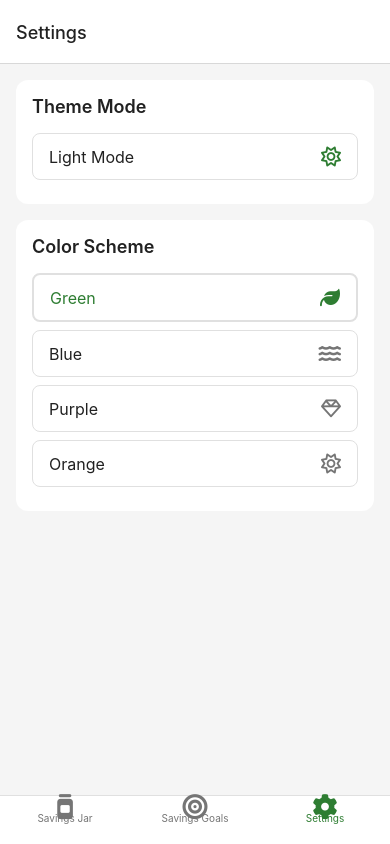
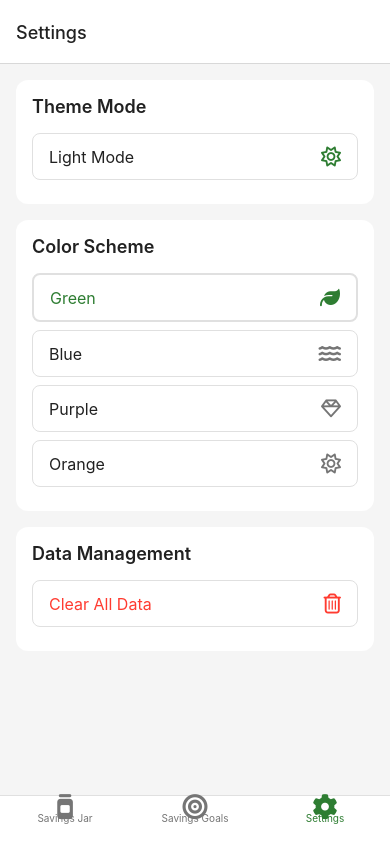
Before and after one commit to yiuriel/impulse-jar, a React Native app: screen /Settings in a window 390 px wide. Built offline with nearby package versions, Linux system fonts and the light colour scheme.

Commit message:
rename for impulse jar, and add a clear all data

```diff
--- a/app.json
+++ b/app.json
@@ -1,7 +1,7 @@
 {
   "expo": {
-    "name": "word-collector",
-    "slug": "word-collector",
+    "name": "impulse-jar",
+    "slug": "impulse-jar",
     "version": "1.0.0",
     "orientation": "portrait",
     "icon": "./assets/icon.png",
--- a/package.json
+++ b/package.json
@@ -1,5 +1,5 @@
 {
-  "name": "word-collector",
+  "name": "impulse-jar",
   "license": "0BSD",
   "version": "1.0.0",
   "main": "index.ts",
--- a/src/components/SavingForm.tsx
+++ b/src/components/SavingForm.tsx
@@ -85,7 +85,7 @@ const styles = StyleSheet.create({
   cardTitle: {
     fontSize: 20,
     fontWeight: "600",
-    color: "#212121",
+    color: "#cccccc",
     marginBottom: 16,
   },
   input: {
--- a/src/context/SavingsContext.tsx
+++ b/src/context/SavingsContext.tsx
@@ -21,11 +21,16 @@ interface SavingsContextType {
   setAmount: (value: string) => void;
   addSaving: () => Promise<void>;
   deleteSaving: (id: string) => Promise<void>;
-  addJar: (name: string, description: string, goalAmount?: number) => Promise<void>;
+  addJar: (
+    name: string,
+    description: string,
+    goalAmount?: number
+  ) => Promise<void>;
   deleteJar: (id: string) => Promise<void>;
   selectJar: (id: string) => void;
   updateJarGoal: (jarId: string, goalAmount: number) => Promise<void>;
   updateJar: (jarId: string, updates: Partial<SavingsJar>) => Promise<void>;
+  clearAllData: () => Promise<void>;
 }
 
 const SavingsContext = createContext<SavingsContextType | undefined>(undefined);
@@ -61,10 +66,14 @@ export const SavingsProvider: React.FC<{ children: ReactNode }> = ({
   };
 
   const selectedJar = selectedJarId
-    ? jars.find(jar => jar.id === selectedJarId) || null
+    ? jars.find((jar) => jar.id === selectedJarId) || null
     : null;
 
-  const addJar = async (name: string, description: string, goalAmount?: number) => {
+  const addJar = async (
+    name: string,
+    description: string,
+    goalAmount?: number
+  ) => {
     if (!name) {
       Alert.alert("Error", "Please provide a name for the jar");
       return;
@@ -93,7 +102,7 @@ export const SavingsProvider: React.FC<{ children: ReactNode }> = ({
   };
 
   const deleteJar = async (id: string) => {
-    const updatedJars = jars.filter(jar => jar.id !== id);
+    const updatedJars = jars.filter((jar) => jar.id !== id);
     try {
       await AsyncStorage.setItem(JARS_KEY, JSON.stringify(updatedJars));
       setJars(updatedJars);
@@ -106,10 +115,8 @@ export const SavingsProvider: React.FC<{ children: ReactNode }> = ({
   };
 
   const updateJarGoal = async (jarId: string, goalAmount: number) => {
-    const updatedJars = jars.map(jar =>
-      jar.id === jarId
-        ? { ...jar, goalAmount }
-        : jar
+    const updatedJars = jars.map((jar) =>
+      jar.id === jarId ? { ...jar, goalAmount } : jar
     );
 
     try {
@@ -121,7 +128,7 @@ export const SavingsProvider: React.FC<{ children: ReactNode }> = ({
   };
 
   const updateJar = async (jarId: string, updates: Partial<SavingsJar>) => {
-    const jarIndex = jars.findIndex(jar => jar.id === jarId);
+    const jarIndex = jars.findIndex((jar) => jar.id === jarId);
     if (jarIndex === -1) {
       Alert.alert("Error", "Jar not found");
       return;
@@ -177,7 +184,7 @@ export const SavingsProvider: React.FC<{ children: ReactNode }> = ({
       totalSaved: selectedJar.totalSaved + numAmount,
     };
 
-    const updatedJars = jars.map(jar =>
+    const updatedJars = jars.map((jar) =>
       jar.id === selectedJar.id ? updatedJar : jar
     );
 
@@ -194,16 +201,16 @@ export const SavingsProvider: React.FC<{ children: ReactNode }> = ({
   const deleteSaving = async (savingId: string) => {
     if (!selectedJar) return;
 
-    const savingToDelete = selectedJar.savings.find(s => s.id === savingId);
+    const savingToDelete = selectedJar.savings.find((s) => s.id === savingId);
     if (!savingToDelete) return;
 
     const updatedJar = {
       ...selectedJar,
-      savings: selectedJar.savings.filter(s => s.id !== savingId),
+      savings: selectedJar.savings.filter((s) => s.id !== savingId),
       totalSaved: selectedJar.totalSaved - savingToDelete.amount,
     };
 
-    const updatedJars = jars.map(jar =>
+    const updatedJars = jars.map((jar) =>
       jar.id === selectedJar.id ? updatedJar : jar
     );
 
@@ -212,6 +219,19 @@ export const SavingsProvider: React.FC<{ children: ReactNode }> = ({
       setJars(updatedJars);
     } catch (error) {
       Alert.alert("Error", "Failed to delete saving");
+    }
+  };
+
+  const clearAllData = async () => {
+    try {
+      await AsyncStorage.clear();
+      setJars([]);
+      setSelectedJarId(null);
+      setDescription("");
+      setAmount("");
+    } catch (error) {
+      Alert.alert("Error", "Failed to clear data");
+      throw error;
     }
   };
 
@@ -232,6 +252,7 @@ export const SavingsProvider: React.FC<{ children: ReactNode }> = ({
         selectJar,
         updateJarGoal,
         updateJar,
+        clearAllData,
       }}
     >
       {children}
--- a/src/screens/SettingsScreen.tsx
+++ b/src/screens/SettingsScreen.tsx
@@ -6,11 +6,15 @@ import {
   Text,
   TouchableOpacity,
   View,
+  Alert,
 } from "react-native";
+import AsyncStorage from "@react-native-async-storage/async-storage";
 import { useTheme } from "../context/ThemeContext";
+import { useSavings } from "../context/SavingsContext";
 
 export const SettingsScreen = () => {
   const { mode, colorScheme, colors, toggleTheme, setColorScheme } = useTheme();
+  const { clearAllData } = useSavings();
 
   const colorSchemes = [
     { name: "green", icon: "leaf" },
@@ -18,6 +22,31 @@ export const SettingsScreen = () => {
     { name: "purple", icon: "gem" },
     { name: "orange", icon: "sun" },
   ] as const;
+
+  const handleClearData = () => {
+    Alert.alert(
+      "Clear All Data",
+      "Are you sure you want to clear all data? This action cannot be undone.",
+      [
+        {
+          text: "Cancel",
+          style: "cancel",
+        },
+        {
+          text: "Clear",
+          style: "destructive",
+          onPress: async () => {
+            try {
+              await clearAllData();
+              Alert.alert("Success", "All data has been cleared successfully");
+            } catch (error) {
+              Alert.alert("Error", "Failed to clear data");
+            }
+          },
+        },
+      ]
+    );
+  };
 
   return (
     <ScrollView
@@ -76,6 +105,21 @@ export const SettingsScreen = () => {
           </TouchableOpacity>
         ))}
       </View>
+
+      <View style={[styles.section, { backgroundColor: colors.card }]}>
+        <Text style={[styles.sectionTitle, { color: colors.text }]}>
+          Data Management
+        </Text>
+        <TouchableOpacity
+          style={[styles.option, { borderColor: colors.border }]}
+          onPress={handleClearData}
+        >
+          <Text style={[styles.optionText, { color: "#ff3b30" }]}>
+            Clear All Data
+          </Text>
+          <FontAwesome6 name="trash-can" size={20} color={"#ff3b30"} />
+        </TouchableOpacity>
+      </View>
     </ScrollView>
   );
 };
```
Also changed, not shown: 2 other files (tests, documents, lock files or other folders).
